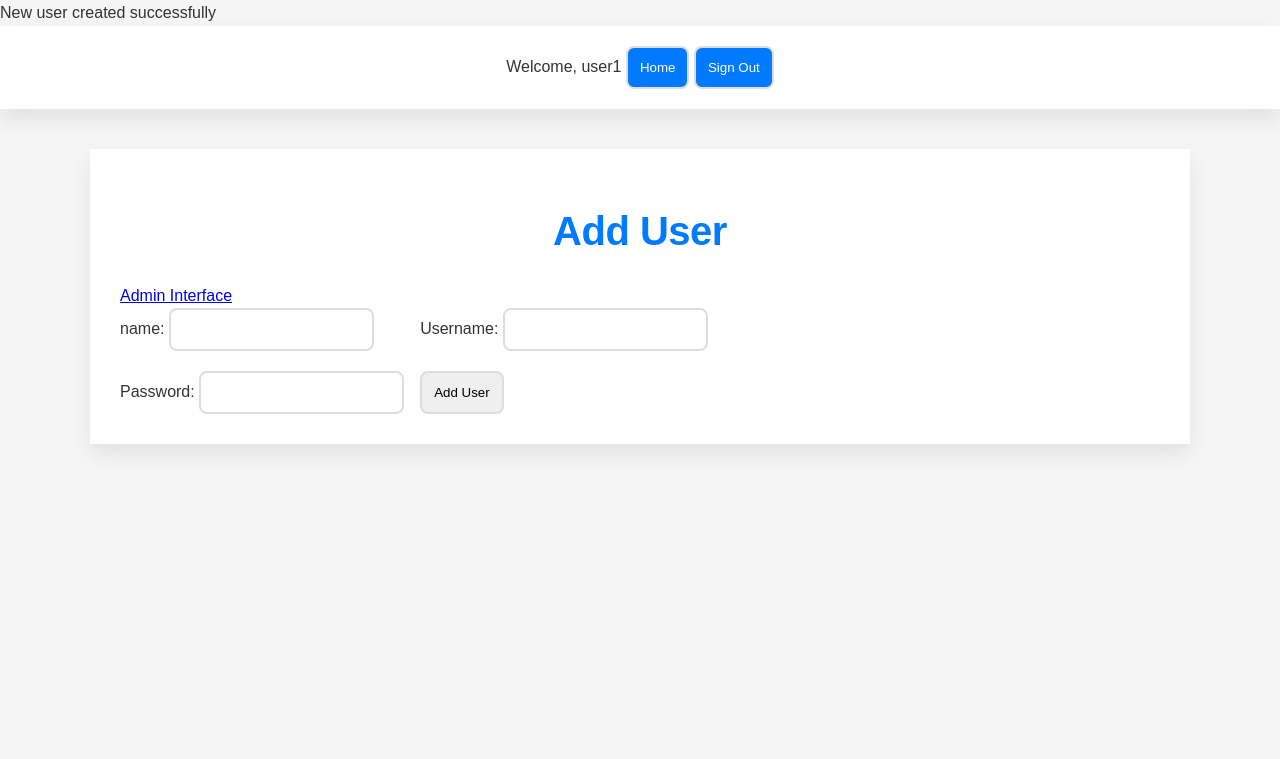
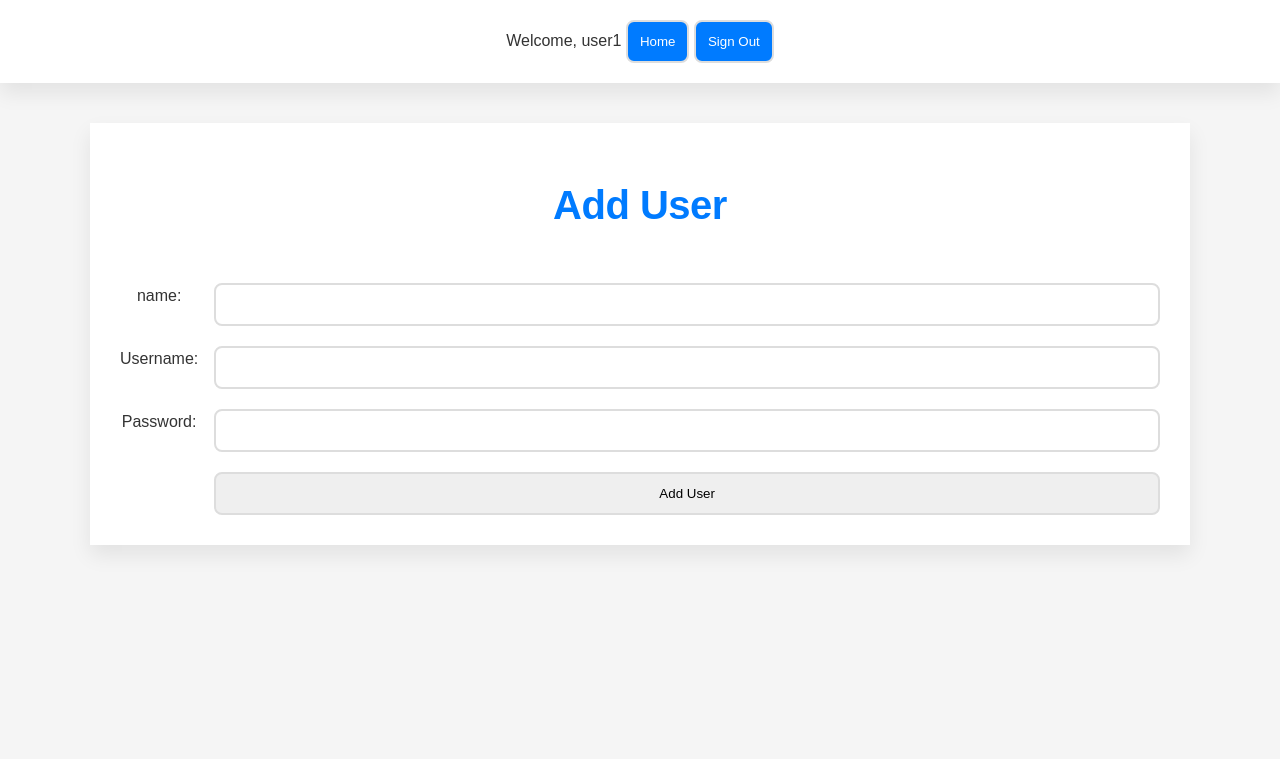
Before and after one commit to Josh-Lawson/cosc349-assignment1, a PHP site: page /admin/add_user.php in a window 1280 px wide. Shown: the top 759 px of the page. Run offline with PHP 8.4, Linux system fonts and the light colour scheme; a user stored in the database is signed in; data comes from the database, SQL or seed files in the repository; data that the repository does not hold is empty.

Commit message:
small updates

```diff
--- a/www/admin/add_user.php
+++ b/www/admin/add_user.php
@@ -24,7 +24,7 @@ $stmt->bind_param("sss", $name, $username, $password);
 
 $stmt->execute();
 
-echo "New user created successfully";
+//echo "New user created successfully";
 
 $stmt->close();
 $conn->close();
@@ -43,14 +43,13 @@ $conn->close();
 
 <body>
     <main>
-        <h1>Add User</h1>
-        <p><a href="admin.php">Admin Interface</a></p>
+        <h1>Add User</h1><br>
 
         <form action="add_user.php" method="POST">
-            <p>name: <input type="text" name="name" /></p>
-            <p>Username: <input type="text" name="username" /></p>
-            <p>Password: <input type="text" name="password" /></p>
-            <p><input type="submit" value="Add User" /></p>
+            name: <input type="text" name="name" />
+            Username: <input type="text" name="username" />
+            Password: <input type="text" name="password" />
+            <input type="submit" value="Add User" />
         </form>
     </main>
 </body>
--- a/www/admin/admin.php
+++ b/www/admin/admin.php
@@ -17,7 +17,6 @@
             <a href="../common/view_recipes.php">View All Recipes</a>
             <a href="pending_recipes.php">Review Pending Recipes</a>
             <a href="add_recipe.php">Add Recipe</a>
-            <a href="edit_recipe.php">Edit Recipe</a>
             <a href="delete_recipe.php">Delete Recipe</a>
         </nav>
 
--- a/www/common/style/style.css
+++ b/www/common/style/style.css
@@ -86,10 +91,12 @@ th {
     font-weight: 500;
 }
 
-form {
+form, form.div {
     display: grid;
     grid-template-columns: max-content 1fr;
     grid-gap: 20px 1em;
+    text-align: center;
+    margin: auto;
 }
 
 label {
@@ -98,7 +105,7 @@ label {
     font-weight: 600;
 }
 
-input, button, select, textarea {
+input, button, select, textarea, .delete-button {
     grid-column: 2 / 3;
     padding: 12px;
     border: 2px solid var(--input-border-gray);
@@ -106,7 +113,7 @@ input, button, select, textarea {
     transition: border-color var(--transition-speed);
 }
 
-button {
+button, .delete-button {
     background-color: var(--main-blue);
     color: #FFF;
     cursor: pointer;
```
Also changed, not shown: other parts of www/common/style/style.css (+76 -3 lines), www/user/submit_recipe.php (+20 -13 lines).
